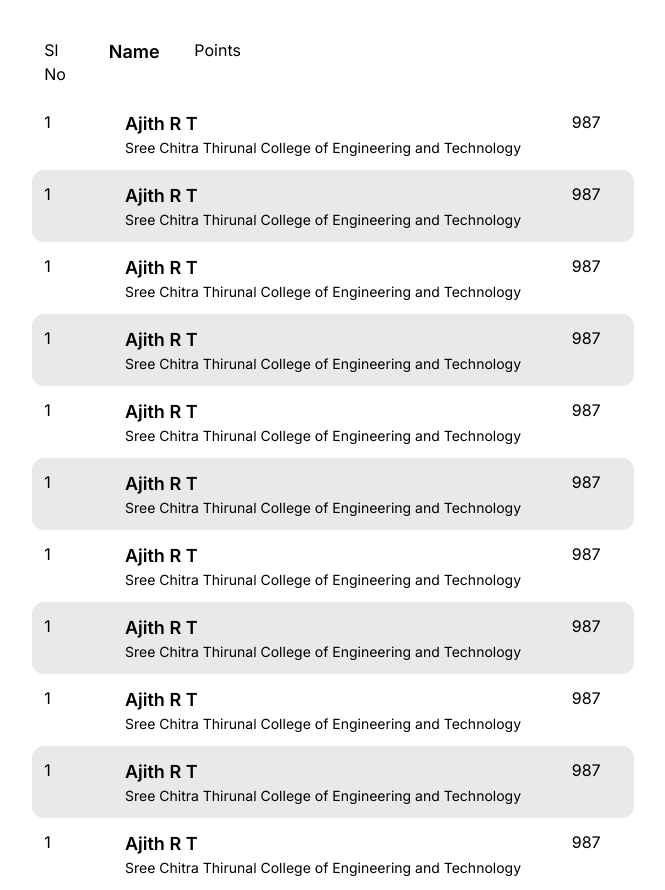
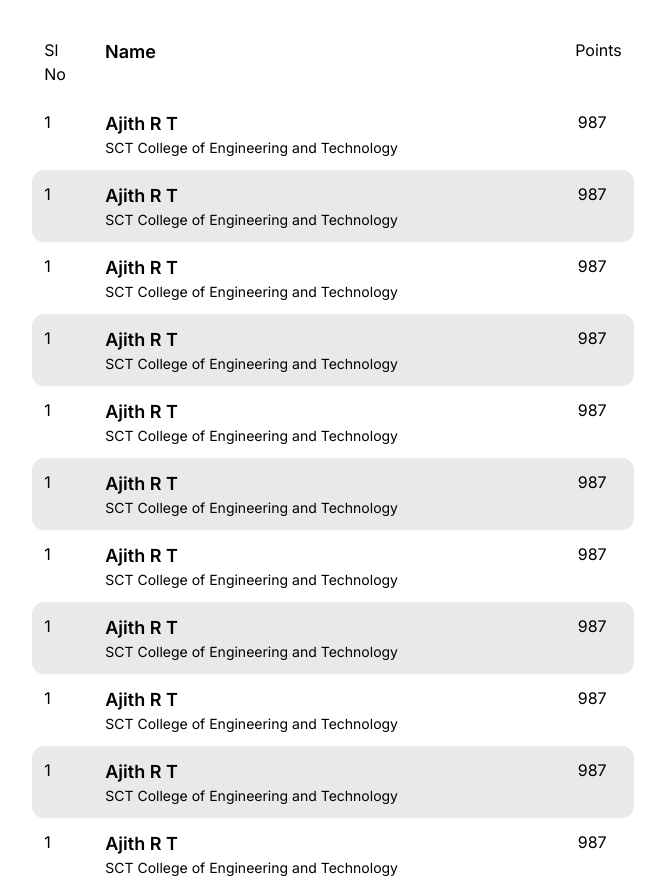
Before and after one commit to ajithrt007/mock-placement, a Next.js app: page /leaderboard in a window 1280 px wide. Shown: the part 160-1050 px from the top of the page, without its empty margins (307-972 px from the left). Built offline with nearby package versions, Linux system fonts and the light colour scheme.

Commit message:
Coorection in some parts

```diff
--- a/src/app/leaderboard/page.tsx
+++ b/src/app/leaderboard/page.tsx
@@ -34,22 +34,22 @@
                 <div className='flex flex-col items-center lg:w-[47%] md:w-[60%] w-full'>
                     <div className="flex items-start rounded-xl p-3 w-full">
                         <p className="w-[30px] mr-[6%]">Sl No</p>
-                        <div className="flex flex-col mr-[6%]">
+                        <div className="flex flex-col mr-[6%]" style={{width:'calc(100% - 80px)'}}>
                             <p className="text-lg font-semibold">Name</p>
                         </div>
                         <p className="w-[50px]">Points</p>
                     </div>
-                    <LeaderRow />
-                    <LeaderRow />
-                    <LeaderRow />
-                    <LeaderRow />
-                    <LeaderRow />
-                    <LeaderRow />
-                    <LeaderRow />
-                    <LeaderRow />
-                    <LeaderRow />
-                    <LeaderRow />
-                    <LeaderRow />
+                    <LeaderRow slno={1} name="Ajith R T" college="SCT College of Engineering and Technology" points={987}/>
+                    <LeaderRow slno={1} name="Ajith R T" college="SCT College of Engineering and Technology" points={987}/>
+                    <LeaderRow slno={1} name="Ajith R T" college="SCT College of Engineering and Technology" points={987}/>
+                    <LeaderRow slno={1} name="Ajith R T" college="SCT College of Engineering and Technology" points={987}/>
+                    <LeaderRow slno={1} name="Ajith R T" college="SCT College of Engineering and Technology" points={987}/>
+                    <LeaderRow slno={1} name="Ajith R T" college="SCT College of Engineering and Technology" points={987}/>
+                    <LeaderRow slno={1} name="Ajith R T" college="SCT College of Engineering and Technology" points={987}/>
+                    <LeaderRow slno={1} name="Ajith R T" college="SCT College of Engineering and Technology" points={987}/>
+                    <LeaderRow slno={1} name="Ajith R T" college="SCT College of Engineering and Technology" points={987}/>
+                    <LeaderRow slno={1} name="Ajith R T" college="SCT College of Engineering and Technology" points={987}/>
+                    <LeaderRow slno={1} name="Ajith R T" college="SCT College of Engineering and Technology" points={987}/>
                 </div>
             </section>
         </div>
--- a/src/app/page.tsx
+++ b/src/app/page.tsx
@@ -45,7 +45,7 @@
 
               <Button buttontext="Register" buttoncolor="#EDBB0A" buttonAction={()=>{router.push('/register')}}/>
         </section>
-        <section className='bg-[#1E1E1E] md:py-5 md:px-10 p-4'>
+        <section className='bg-[#1E1E1E] md:py-5 md:px-10 p-7'>
           <div className='flex gap-1 w-full items-center justify-center p-8'>
             <h1 className=' font-extrabold text-2xl text-white whitespace-nowrap'>What is</h1>
             <p className='text-[#EDBB0A] font-extrabold text-2xl whitespace-nowrap'>Mock Placement ?</p>
@@ -97,8 +97,8 @@
           </div>
         </section>
 
-        <section className='md:py-5 md:px-10'>
-          <div className='flex gap-1 w-full items-center justify-center p-8'>
+        <section className='md:py-5 md:px-10 px-7'>
+          <div className='flex gap-1 w-full items-center justify-center p-8 flex-wrap'>
             <h1 className=' font-extrabold text-2xl whitespace-nowrap'>Story Behind</h1>
             <p className='text-[#EDBB0A] font-extrabold text-2xl whitespace-nowrap'>Mock Placement</p>
           </div>
--- a/src/components/EventSection.tsx
+++ b/src/components/EventSection.tsx
@@ -1,6 +1,6 @@
 export default function EventSection(props:{image:string,heading:string,content:string}){
     return(
-        <section className='even:bg-white odd:bg-[#E9E9E9] flex odd:flex-row even:flex-row-reverse p-10 gap-10 items-center flex-wrap md:flex-nowrap'>
+        <section className='even:bg-white odd:bg-[#E9E9E9] flex odd:flex-row even:flex-row-reverse p-7 gap-10 items-center flex-wrap md:flex-nowrap'>
             <img src={props.image} alt="" />
             <div className='flex flex-col gap-5 items-start'>
               <h1 className='font-extrabold text-2xl'>{props.heading}</h1>
--- a/src/components/LeaderRow.tsx
+++ b/src/components/LeaderRow.tsx
@@ -1,12 +1,12 @@
-export default function LeaderRow(){
+export default function LeaderRow(props:{slno:number,name:string,college:string,points:number}){
     return(
         <div className="flex items-start justify-between even:bg-white odd:bg-[#E9E9E9] sm:rounded-xl rounded-none p-3 w-full">
-            <p className="w-[30px] mr-[6%]">1</p>
-            <div className="flex flex-col mr-[6%]">
-                <p className="text-lg font-semibold">Ajith R T</p>
-                <p className="text-sm">Sree Chitra Thirunal College of Engineering and Technology</p>
+            <p className="w-[30px] mr-[6%]">{props.slno}</p>
+            <div className="flex flex-col mr-[6%]" style={{width:'calc(100% - 80px)'}}>
+                <p className="text-lg font-semibold">{props.name}</p>
+                <p className="text-sm">{props.college}</p>
             </div>
-            <p className="w-[50px]">987</p>
+            <p className="w-[50px]">{props.points}</p>
         </div>
     )
 }
```
